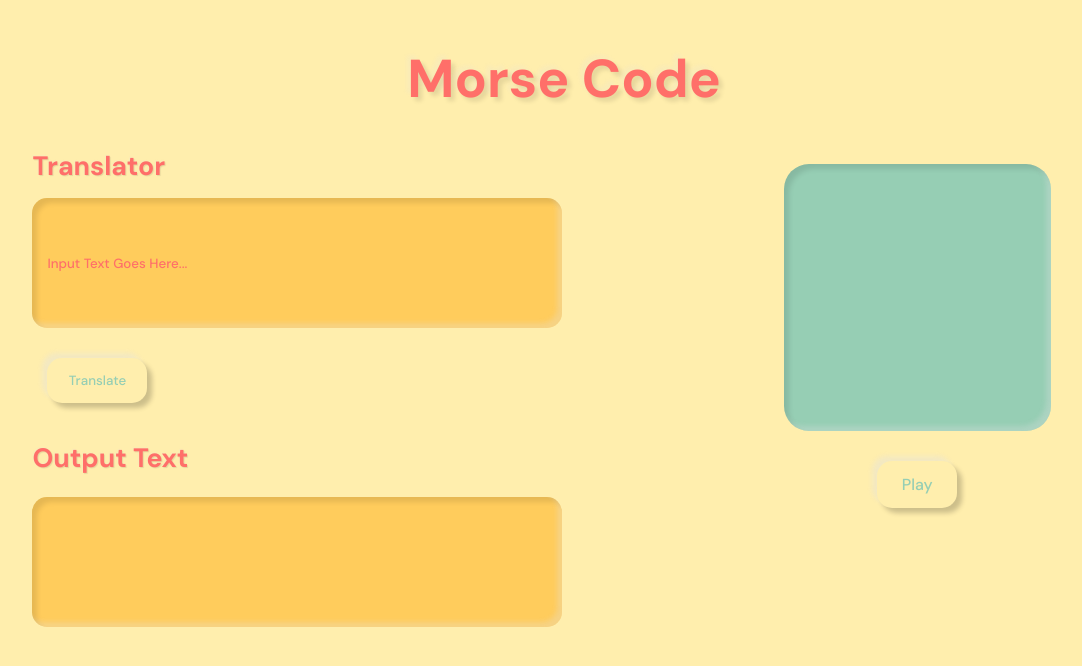
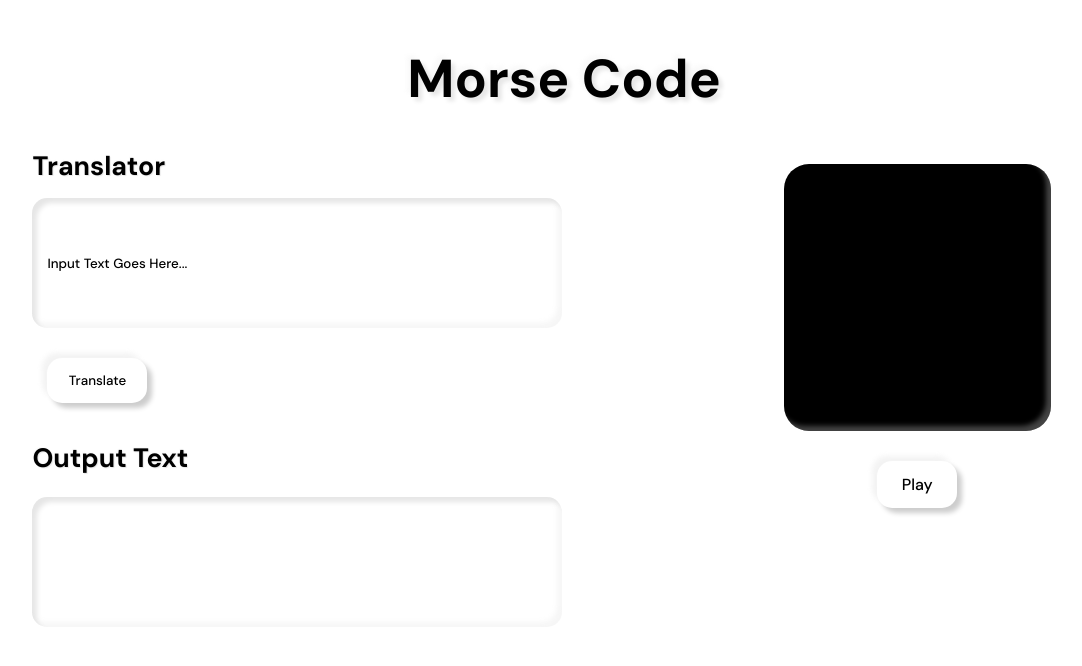
Before and after one commit to kenna26/morseCode, a Flask app: page / in a window 1280 px wide. Shown: the top 666 px of the page, without its empty margins (76-1158 px from the left). Run offline with Flask 2, Linux system fonts and the light colour scheme.

Commit message:
remove colors

```diff
--- a/static/styles.css
+++ b/static/styles.css
@@ -3,14 +3,14 @@
 }
 
 body {
-    background-color: #ffeead;
+    background-color: white;
 }
 /* Title */
 
 .page-title {
     display: flex;
     justify-content: center;
-    color: #ff6f69;
+    color: black;
     font-weight: bolder;
     font-size: 20pt;
 }
@@ -28,7 +28,7 @@ h1 {
 /* Translator Box */
 h2, label {
     font-size: 20pt;
-    color: #ff6f69;
+    color: black;
     text-shadow: -1px -1px 1px rgba(225,225,225,0.2),
                 1px 1px 1px rgba(0,0,0,0.1);
     font-weight: bold;
@@ -40,7 +40,7 @@ h2, label {
 
 .text-box {
     border: none;
-    background-color: #ffcc5c;
+    background-color: white;
     border-radius: 15px;
     padding: 15px;
     flex-grow: 1;
@@ -56,7 +56,7 @@ h2, label {
 }
 
 input::placeholder, input, select, textarea, #output-text{
-    color: #ff6f69;
+    color: black;
     font-size: 10pt;
 }
 
@@ -94,18 +94,18 @@ input {
 
 .button {
     border: none;
-    background-color: #ffeead;
+    background-color: white;
     border-radius: 15px;
     box-shadow: -5px -5px 5px rgba(225,225,225,0.4),
                 5px 5px 5px rgba(0,0,0,0.2);
-    color: #96ceb4;
+    color: black;
 }
 
 .button:hover {
     transform: scale(1.1);
     transition: 0.3s;
-    color: #ffeead;
-    background-color: #96ceb4;
+    color: white;
+    background-color: black;
     cursor: pointer;
 }
 
@@ -119,7 +119,7 @@ input {
 }
 
 .light {
-    background-color: #96ceb4;
+    background-color: black;
     height: 200pt;
     width: 200pt;
     margin: 15px;
```
Also changed, not shown: 1 other file.
